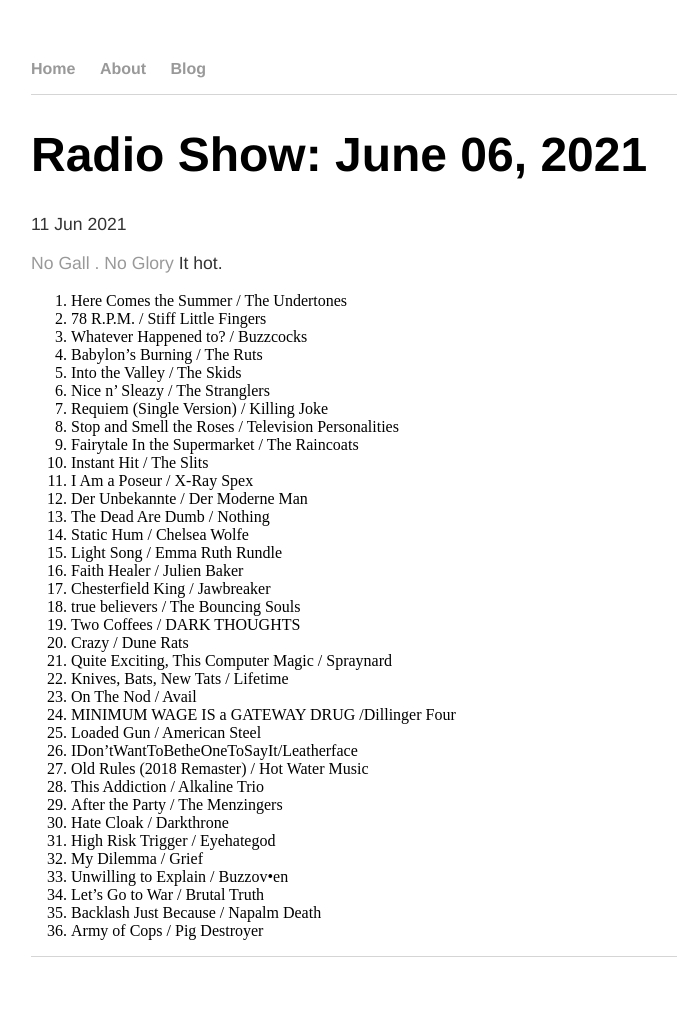
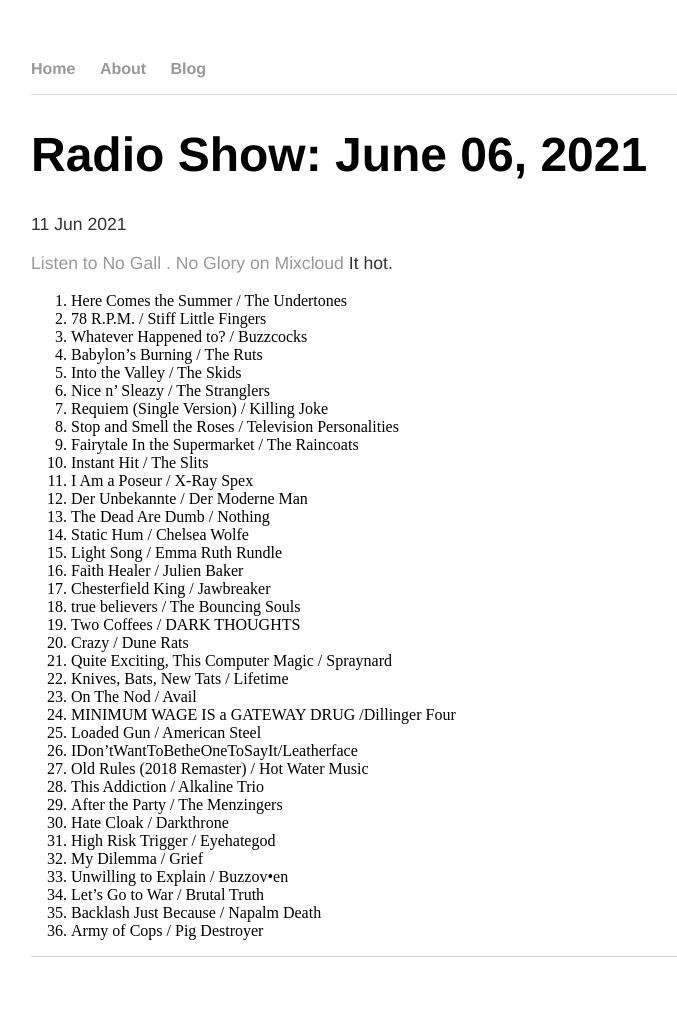
Before and after one commit to jimshreds/jimshreds.github.io, a Jekyll site: the page built from _posts/2021-06-11-radioshow.md, in a window 1280 px wide. Shown: the whole page, without its empty margins (161-838 px from the left). Built offline with Jekyll 4.4.1, drawn with Linux system fonts in a browser that asks for light colours.

Commit message:
Update 2021-06-11-radioshow.md
cta

```diff
--- a/_posts/2021-06-11-radioshow.md
+++ b/_posts/2021-06-11-radioshow.md
@@ -4,7 +4,7 @@
 date: 2021-06-11
 ---
 
-[No Gall . No Glory](https://www.mixcloud.com/jimshreds/june-06-2021-no-gall-no-glory-wkdu-917fm-philadelphia/) It hot.
+[Listen to No Gall . No Glory on Mixcloud](https://www.mixcloud.com/jimshreds/june-06-2021-no-gall-no-glory-wkdu-917fm-philadelphia/) It hot.
 
 1. Here Comes the Summer / The Undertones
 2. 78 R.P.M. / Stiff Little Fingers
```
